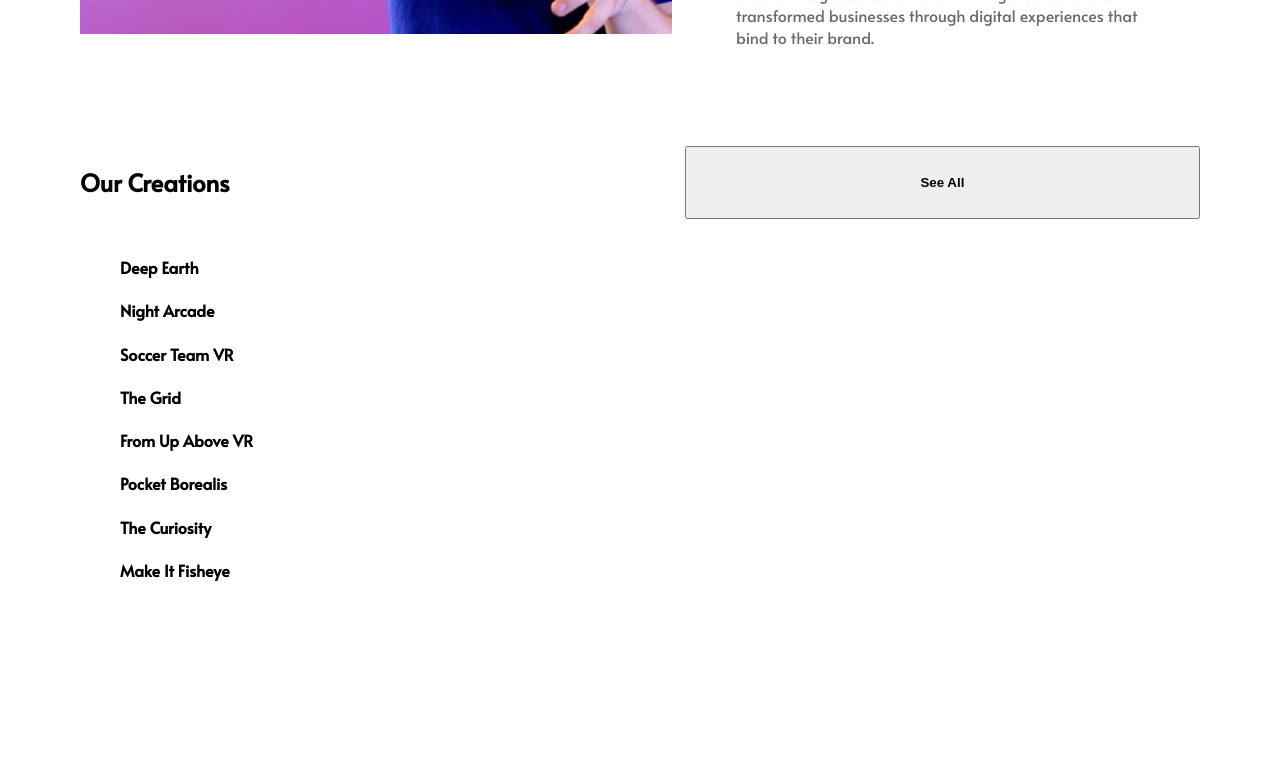
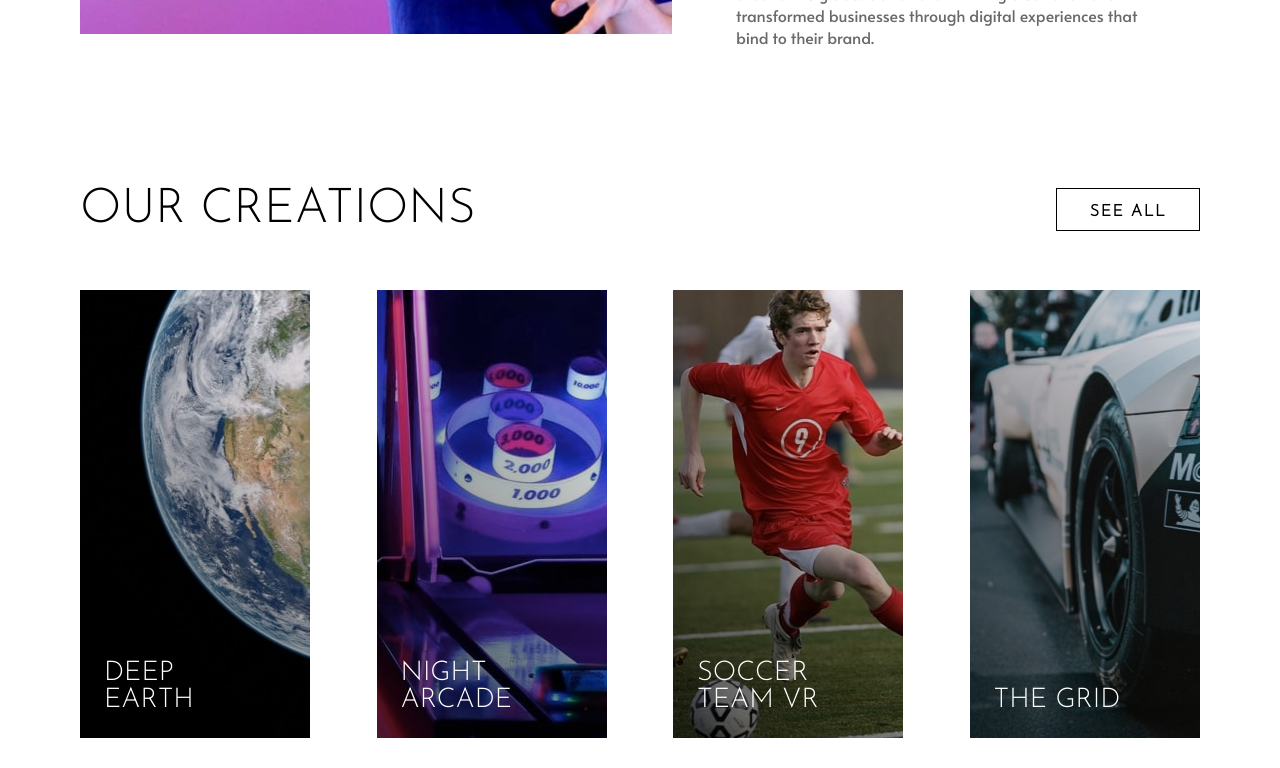
Before and after one commit to DerianMelvin/loopstudios-landing-page, a React (Create React App) app: page / in a window 1280 px wide. Shown: the part 980-1748 px from the top of the page. Before the commit the page ends 1614 px from the top, so only its background shows below. Built offline with nearby package versions, Linux system fonts and the light colour scheme.

Commit message:
Update main.css, main.css.map

```diff
--- a/src/css/main.css
+++ b/src/css/main.css
@@ -83,21 +83,102 @@ nav ul li {
 
 #contents {
   padding: 1rem 5rem;
+  margin: 2rem 0;
   display: grid;
+  align-items: center;
   grid-template-areas: "heading button" "contentsList contentsList";
 }
 
 #contents-heading {
+  font-family: "Josefin Sans", sans-serif;
+  font-size: 3rem;
+  font-weight: 300;
+  text-transform: uppercase;
   grid-area: heading;
 }
 
 #contents-button {
+  font-family: "Josefin Sans", sans-serif;
+  font-size: 1rem;
+  font-weight: 300;
+  text-transform: uppercase;
+  margin: 0;
+  padding-top: 0.3rem;
   grid-area: button;
+  justify-self: flex-end;
+  width: 9rem;
+  height: 2.7rem;
+  letter-spacing: 0.1rem;
+  cursor: pointer;
+  border: 1px solid black;
+  background-color: white;
+}
+#contents-button h4 {
+  margin: 0;
 }
 
 #contents-list {
   grid-area: contentsList;
+  padding: 0;
+  display: grid;
+  justify-content: space-between;
+  grid-template-columns: repeat(4, auto);
+  gap: 2rem;
   list-style: none;
+}
+
+.item {
+  display: flex;
+  align-items: center;
+  justify-content: flex-start;
+  align-items: flex-end;
+  padding: 1.5rem;
+  width: clamp(10rem, 18vw, 16rem);
+  height: 28rem;
+  color: white;
+  background-position: center;
+  background-size: cover;
+  background-repeat: no-repeat;
+}
+.item h4 {
+  font-family: "Josefin Sans", sans-serif;
+  font-size: 1.7rem;
+  font-weight: 300;
+  text-transform: uppercase;
+  margin: 0;
+  width: 8rem;
+}
+
+#item-1 {
+  background: linear-gradient(45deg, rgba(0, 0, 0, 0.7), rgba(0, 0, 0, 0)), url("/src/images/desktop/image-deep-earth.jpg");
+}
+
+#item-2 {
+  background: linear-gradient(45deg, rgba(0, 0, 0, 0.7), rgba(0, 0, 0, 0)), url("/src/images/desktop/image-night-arcade.jpg");
+}
+
+#item-3 {
+  background: linear-gradient(45deg, rgba(0, 0, 0, 0.7), rgba(0, 0, 0, 0)), url("/src/images/desktop/image-soccer-team.jpg");
+}
+
+#item-4 {
+  background: linear-gradient(45deg, rgba(0, 0, 0, 0.7), rgba(0, 0, 0, 0)), url("/src/images/desktop/image-grid.jpg");
+}
+
+#item-5 {
+  background: linear-gradient(45deg, rgba(0, 0, 0, 0.7), rgba(0, 0, 0, 0)), url("/src/images/desktop/image-from-above.jpg");
+}
+
+#item-6 {
+  background: linear-gradient(45deg, rgba(0, 0, 0, 0.7), rgba(0, 0, 0, 0)), url("/src/images/desktop/image-pocket-borealis.jpg");
+}
+
+#item-7 {
+  background: linear-gradient(45deg, rgba(0, 0, 0, 0.7), rgba(0, 0, 0, 0)), url("/src/images/desktop/image-curiosity.jpg");
+}
+
+#item-8 {
+  background: linear-gradient(45deg, rgba(0, 0, 0, 0.7), rgba(0, 0, 0, 0)), url("/src/images/desktop/image-fisheye.jpg");
 }
 
 html {
```
Also changed, not shown: 1 other file (tests, documents, lock files or other folders).
